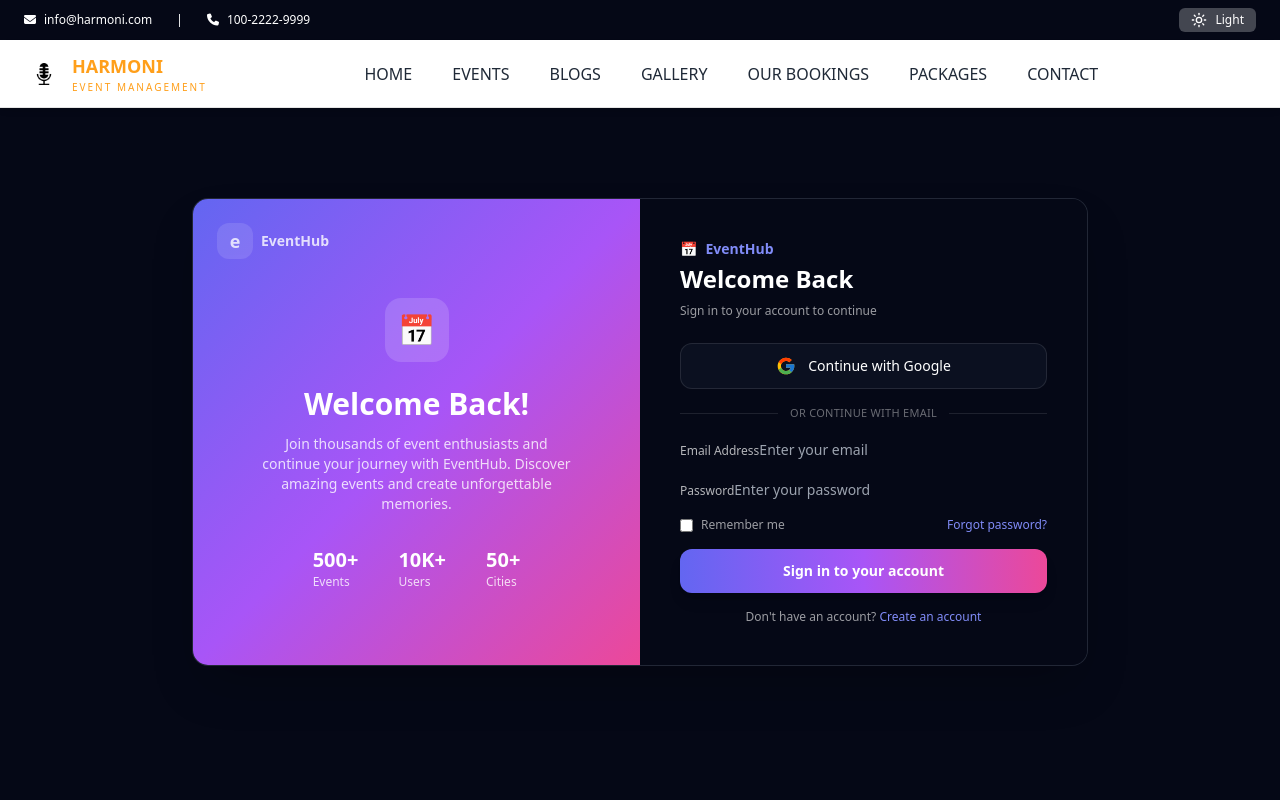
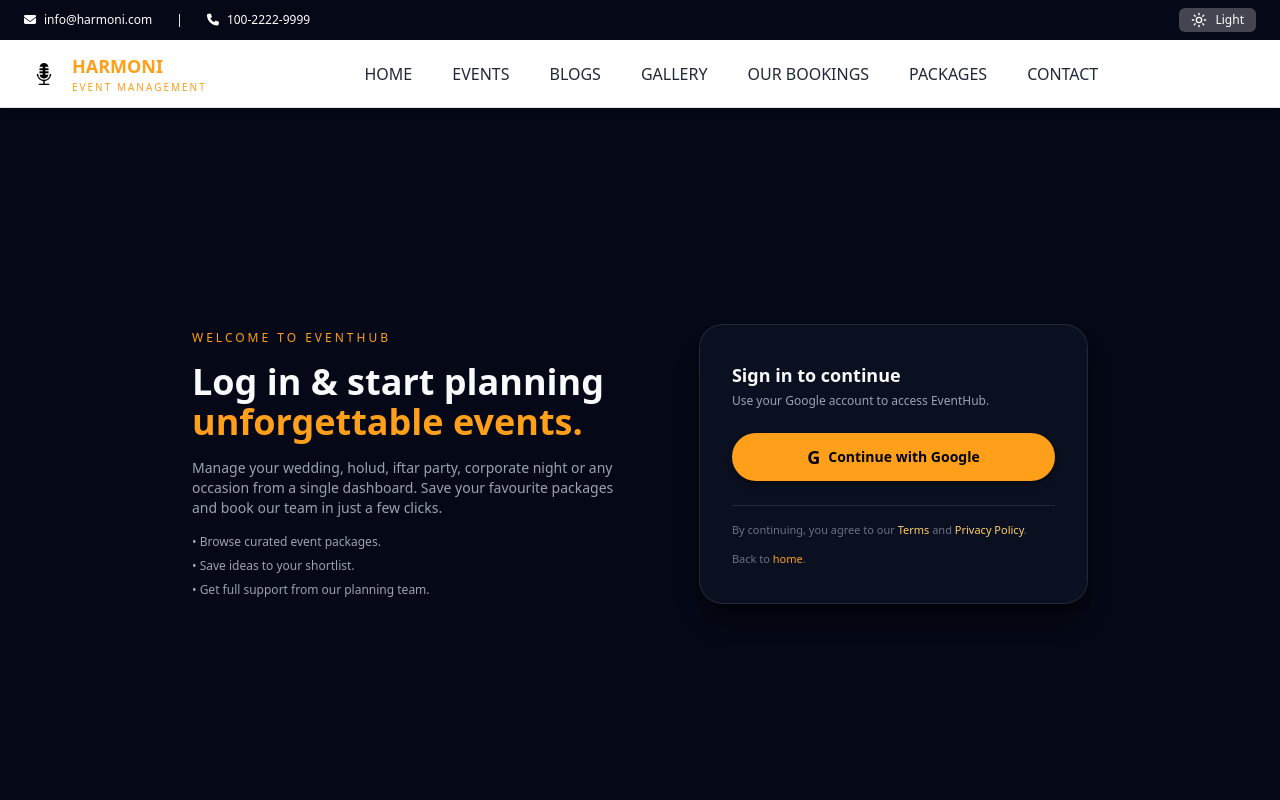
Before and after one commit to naimaashraftithii/event-management, a Next.js app: page /login in a window 1280 px wide. Shown: the top 800 px of the page. Built offline with nearby package versions, Linux system fonts and the light colour scheme.

Commit message:
Update login and home UI before deploy

```diff
--- a/src/app/login/page.jsx
+++ b/src/app/login/page.jsx
@@ -1,187 +1,77 @@
+// src/app/login/page.jsx
 "use client";
 
-import { useState } from "react";
 import { signIn } from "next-auth/react";
-import { useRouter, useSearchParams } from "next/navigation";
-import { FcGoogle } from "react-icons/fc";
+import Link from "next/link";
 
 export default function LoginPage() {
-  const router = useRouter();
-  const searchParams = useSearchParams();
-  const error = searchParams.get("error");
-  const [form, setForm] = useState({ email: "", password: "" });
-  const [loading, setLoading] = useState(false);
-
-  const handleChange = (e) =>
-    setForm({ ...form, [e.target.name]: e.target.value });
-
-  const handleCredentialsLogin = async (e) => {
-    e.preventDefault();
-    setLoading(true);
-
-    const res = await signIn("credentials", {
-      redirect: false,
-      email: form.email,
-      password: form.password,
+  const handleGoogleLogin = () => {
+    signIn("google", {
       callbackUrl: "/",
     });
-
-    setLoading(false);
-
-    if (!res?.error) {
-      router.push("/");
-    } else {
-      alert("Login failed. Check email/password.");
-    }
-  };
-
-  const handleGoogle = () => {
-    signIn("google", { callbackUrl: "/" });
   };
 
   return (
-    <div className="min-h-[calc(100vh-64px)] flex items-center justify-center bg-[#050816] px-4 py-8">
-      <div className="max-w-4xl w-full grid md:grid-cols-2 gap-0 bg-[#090f1f] rounded-2xl shadow-2xl overflow-hidden border border-white/10">
-        {/* LEFT - Welcome card */}
-        <div className="hidden md:flex flex-col justify-center items-center bg-gradient-to-br from-indigo-500 via-purple-500 to-pink-500 p-10 text-center text-white relative">
-          <div className="absolute top-6 left-6 text-sm opacity-80 flex items-center gap-2">
-            <div className="w-9 h-9 rounded-xl bg-white/15 flex items-center justify-center text-lg font-bold">
-              e
-            </div>
-            <span className="font-semibold">EventHub</span>
+    <section className="min-h-screen bg-[#050816] flex items-center justify-center px-4 py-16">
+      <div className="max-w-4xl w-full grid gap-10 md:grid-cols-[1.2fr,1fr] items-center">
+        {/* LEFT SIDE: TEXT / BRANDING */}
+        <div className="space-y-4">
+          <p className="text-xs tracking-[0.25em] uppercase text-[#ff9f1a]">
+            Welcome to EventHub
+          </p>
+          <h1 className="text-3xl md:text-4xl font-bold text-[#f9fafb]">
+            Log in &amp; start planning{" "}
+            <span className="text-[#ff9f1a]">unforgettable events.</span>
+          </h1>
+          <p className="text-sm text-[#9ca3af] max-w-md">
+            Manage your wedding, holud, iftar party, corporate night or any
+            occasion from a single dashboard. Save your favourite packages and
+            book our team in just a few clicks.
+          </p>
+
+          <ul className="mt-4 space-y-2 text-xs text-[#9ca3af]">
+            <li>• Browse curated event packages.</li>
+            <li>• Save ideas to your shortlist.</li>
+            <li>• Get full support from our planning team.</li>
+          </ul>
         </div>
 
-          <div className="mt-6">
-            <div className="w-16 h-16 mx-auto mb-6 rounded-2xl bg-white/15 flex items-center justify-center text-3xl">
-              📅
-            </div>
-            <h2 className="text-3xl font-bold mb-3">Welcome Back!</h2>
-            <p className="text-sm text-white/80 max-w-xs mx-auto">
-              Join thousands of event enthusiasts and continue your journey with
-              EventHub. Discover amazing events and create unforgettable
-              memories.
+        {/* RIGHT SIDE: CARD */}
+        <div className="bg-[#0b1020] border border-white/10 rounded-3xl shadow-xl shadow-black/40 px-6 py-7 md:px-8 md:py-9">
+          <h2 className="text-lg font-semibold text-[#f9fafb]">
+            Sign in to continue
+          </h2>
+          <p className="mt-1 text-xs text-[#9ca3af]">
+            Use your Google account to access EventHub.
           </p>
 
-            <div className="flex justify-center gap-10 mt-8 text-left text-sm">
-              <div>
-                <p className="text-xl font-bold">500+</p>
-                <p className="text-white/80 text-xs">Events</p>
-              </div>
-              <div>
-                <p className="text-xl font-bold">10K+</p>
-                <p className="text-white/80 text-xs">Users</p>
-              </div>
-              <div>
-                <p className="text-xl font-bold">50+</p>
-                <p className="text-white/80 text-xs">Cities</p>
-              </div>
-            </div>
-          </div>
-        </div>
-
-        {/* RIGHT - Login form */}
-        <div className="p-8 md:p-10 bg-[#050816]">
-          <h3 className="text-sm font-semibold text-indigo-400 mb-1 flex items-center gap-2">
-            <span>📅</span> EventHub
-          </h3>
-          <h2 className="text-2xl font-bold mb-2">Welcome Back</h2>
-          <p className="text-xs text-white/60 mb-6">
-            Sign in to your account to continue
-          </p>
-
-          {/* Google */}
           <button
-            onClick={handleGoogle}
-            className="w-full flex items-center justify-center gap-3 text-sm font-medium bg-[#0b1020] hover:bg-[#12172a] border border-white/10 rounded-xl py-3 mb-4 transition"
+            onClick={handleGoogleLogin}
+            className="mt-6 w-full inline-flex items-center justify-center gap-2 rounded-full bg-[#ff9f1a] px-5 py-2.5 text-sm font-semibold text-black hover:bg-[#ff7a00] transition shadow-md shadow-black/30"
           >
-            <FcGoogle size={20} />
-            Continue with Google
+            <span className="text-lg">G</span>
+            <span>Continue with Google</span>
           </button>
 
-          <div className="flex items-center gap-3 my-4">
-            <div className="h-px bg-white/10 flex-1" />
-            <span className="text-[11px] uppercase tracking-wide text-white/40">
-              Or continue with email
-            </span>
-            <div className="h-px bg-white/10 flex-1" />
-          </div>
-
-          {/* error */}
-          {error && (
-            <p className="text-xs text-red-400 mb-2">
-              {error === "OAuthAccountNotLinked"
-                ? "This email is already linked with another provider."
-                : "Something went wrong. Please try again."}
+          <div className="mt-6 border-t border-white/10 pt-4 text-[11px] text-[#6b7280]">
+            <p>
+              By continuing, you agree to our{" "}
+              <span className="text-[#ffcf6a]">Terms</span> and{" "}
+              <span className="text-[#ffcf6a]">Privacy Policy</span>.
             </p>
-          )}
-
-          {/* Credentials form */}
-          <form onSubmit={handleCredentialsLogin} className="space-y-4">
-            <div className="form-control">
-              <label className="label">
-                <span className="label-text text-xs text-white/70">
-                  Email Address
-                </span>
-              </label>
-              <input
-                name="email"
-                type="email"
-                value={form.email}
-                onChange={handleChange}
-                className="input input-bordered bg-[#050816] border-white/15 text-sm"
-                placeholder="Enter your email"
-                required
-              />
-            </div>
-
-            <div className="form-control">
-              <label className="label">
-                <span className="label-text text-xs text-white/70">
-                  Password
-                </span>
-              </label>
-              <input
-                name="password"
-                type="password"
-                value={form.password}
-                onChange={handleChange}
-                className="input input-bordered bg-[#050816] border-white/15 text-sm"
-                placeholder="Enter your password"
-                required
-              />
-            </div>
-
-            <div className="flex items-center justify-between text-xs text-white/60 mt-1">
-              <label className="flex items-center gap-2 cursor-pointer">
-                <input type="checkbox" className="checkbox checkbox-xs" />
-                <span>Remember me</span>
-              </label>
-              <button
-                type="button"
-                className="text-indigo-400 hover:text-indigo-300"
+            <p className="mt-3">
+              Back to{" "}
+              <Link
+                href="/"
+                className="text-[#ff9f1a] hover:text-[#ffcf6a] font-medium"
               >
-                Forgot password?
-              </button>
-            </div>
-
-            <button
-              type="submit"
-              disabled={loading}
-              className="mt-3 w-full py-3 rounded-xl text-sm font-semibold bg-gradient-to-r from-indigo-500 via-purple-500 to-pink-500 border-0 shadow-lg hover:opacity-90 transition"
-            >
-              {loading ? "Signing in..." : "Sign in to your account"}
-            </button>
-          </form>
-
-          <p className="mt-4 text-xs text-white/60 text-center">
-            Don&apos;t have an account?{" "}
-            <span className="text-indigo-400 cursor-pointer hover:text-indigo-300">
-              Create an account
-            </span>
-            {/* এখানে চাইলে /register route এ নিতে পারো */}
+                home
+              </Link>
+              .
             </p>
           </div>
         </div>
       </div>
+    </section>
   );
 }
```
Also changed, not shown: public/img/calendar.png (added), public/img/microphone.png (added). Lines whose indentation alone changed are shown as unchanged.
